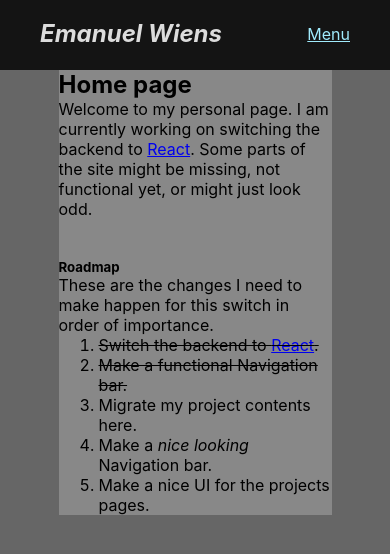
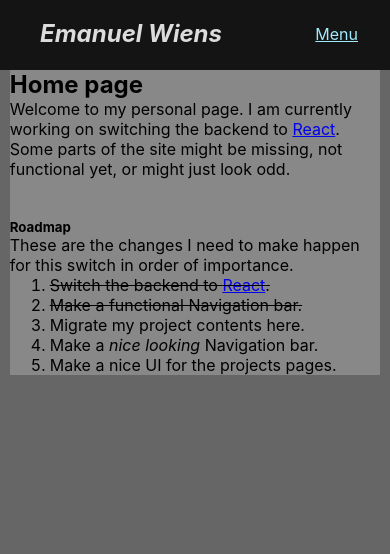
Before and after one commit to EmanWiens/emanwiens.github.io, a React (Create React App) app: page /#/ in a window 390 px wide. Shown: the top 554 px of the page. Built offline with nearby package versions, Linux system fonts and the light colour scheme.

Commit message:
Nav bar looks nicer
Still have to fix if the nav bar is larger than the screen

```diff
--- a/src/css/index.css
+++ b/src/css/index.css
@@ -149,6 +149,15 @@ a.nav_bar.active {
 
 /* Responsive */
 @media (max-width: 900px) {
+  div.content_body {
+    /* padding-top:3%; */
+    height:auto;
+    width:95%;
+    background-color: #888;
+    margin: 0% 0% 0% 2.5%;
+  }
+
+  /* Start mobile Nav bar -------------------------------------------------------------------- */
   .overview_mobile {
     display: block;
   }
@@ -164,29 +173,34 @@ a.nav_bar.active {
 
   .nav-items {
     display: none;
-    position: absolute;
+    position: fixed;
+    top: 0;
+    right: 0;
     background: rgb(20, 20, 20);
-    min-width: 160px;
     box-shadow: 8px 4px 8px 0px rgba(0,0,0,0.2);
-    padding: 8% 1%;
+    padding: 8% 0% 2% 0%;
     z-index: 1;
-    right: 0;
   }
 
   .nav-items_mobile:hover .nav-items {
     display: block;
   }
 
+  nav li {
+    margin: 1rem 0;
+  }
+  /* End mobile Nav bar ---------------------------------------------------------------------- */
+
   /* .nav-items {
-    position: fixed;
-    top: 0;
+
+
     right: 0;
     height: 100vh;
     width: 250px;
     flex-direction: column;
     justify-content: space-evenly;
 
-    padding: 2rem;
+
 
     display: none;
   }
@@ -211,13 +225,7 @@ a.nav_bar.active {
   }
 
 
-  .nav-items h3 {
-    display: inline-block;
-    font-weight: 400;
-    text-transform: uppercase;
-    font-size: 13px;
-    margin-bottom: 1rem;
-  }
+
   nav svg {
     display: inline-block;
     cursor: pointer;
```
